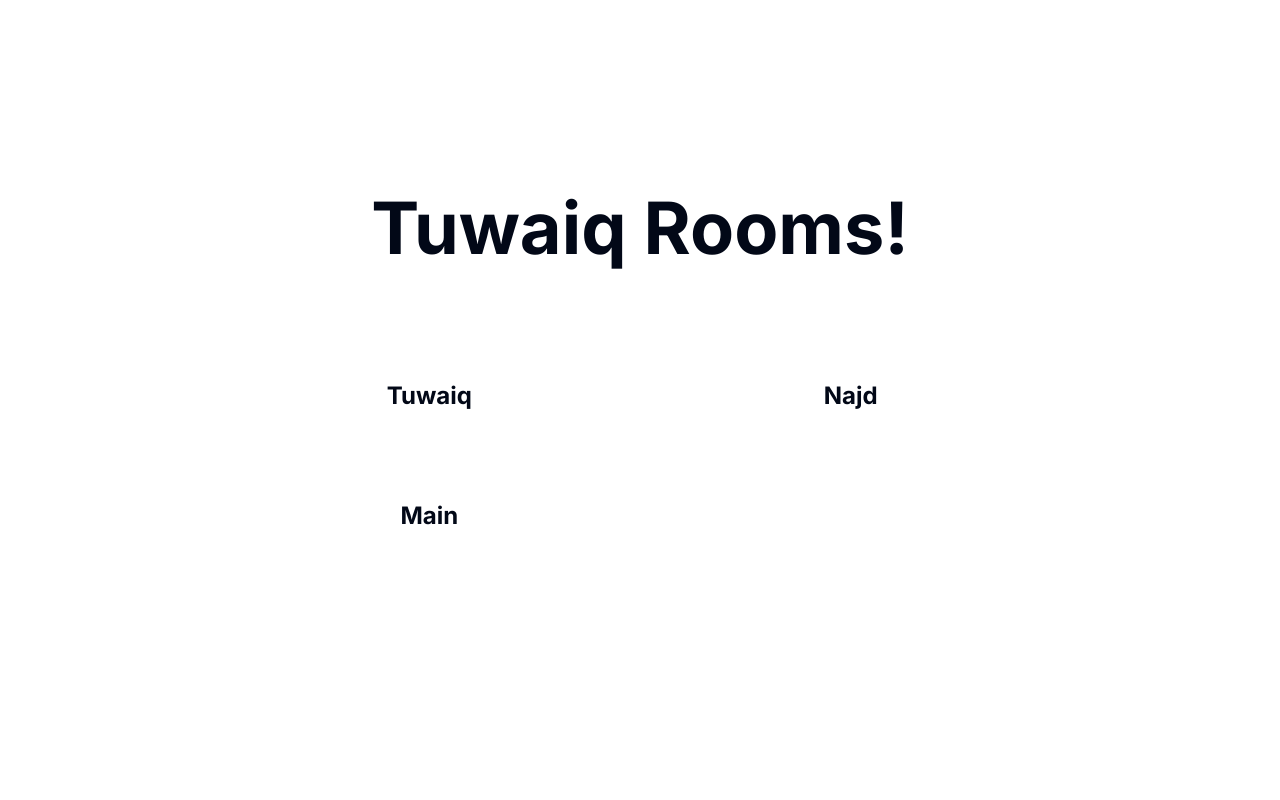
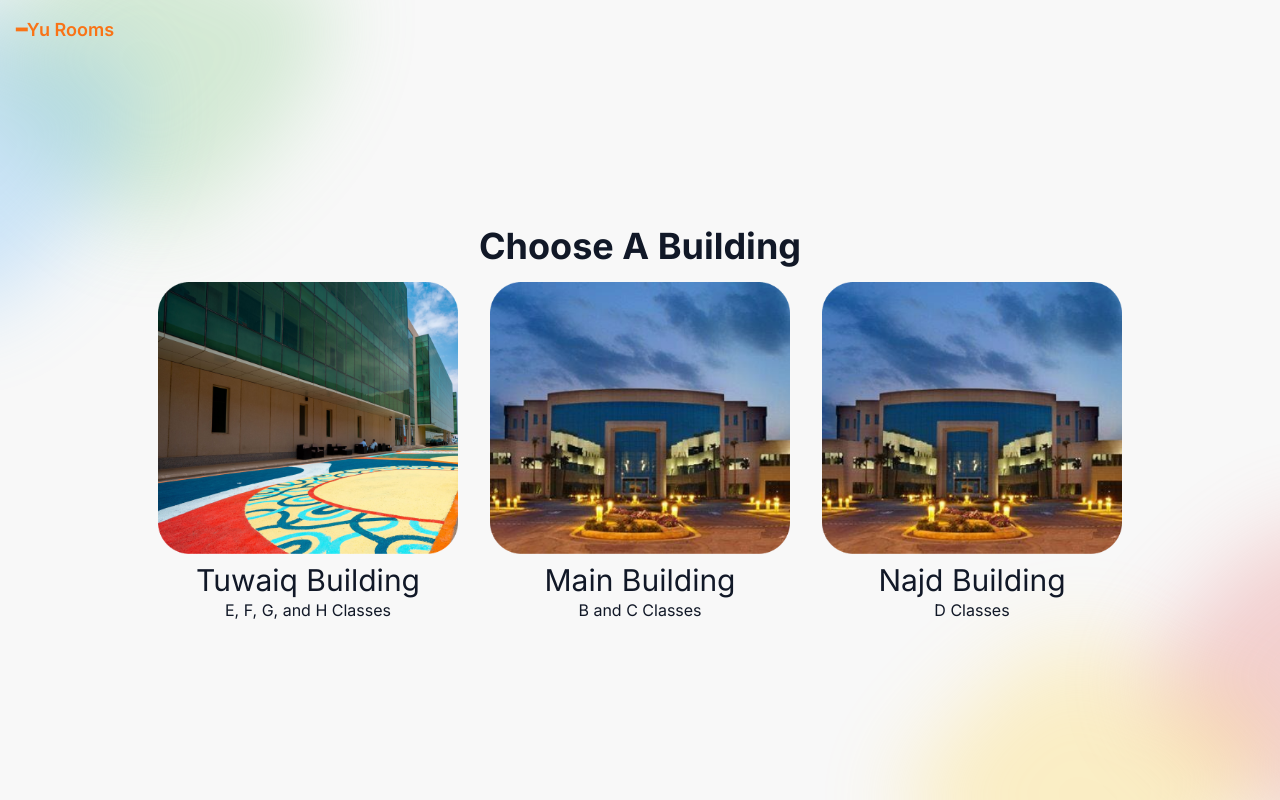
Before and after one commit to GDSC-YU/yu-rooms, a Next.js app: page /building in a window 1280 px wide. Built offline with nearby package versions, Linux system fonts and the light colour scheme.

Commit message:
Worked on main page + building page, rest will follow up shortly

```diff
--- a/assets/images/index.ts
+++ b/assets/images/index.ts
@@ -7,4 +7,7 @@ import yuLogo from "./yu-logo.svg";
 import mainBulding from "./main-building.png";
 import tuwaiq from "./tuwaiq.png";
 
-export { bgImage1, bgImage2, bgImage3, yuLogo, mainBulding, tuwaiq, Gdscyu };
+
+import GoogleBg from "./Background.svg";
+
+export { bgImage1, bgImage2, bgImage3, yuLogo, mainBulding, tuwaiq, Gdscyu, GoogleBg};
--- a/src/app/building/[building]/[corner]/page.tsx
+++ b/src/app/building/[building]/[corner]/page.tsx
@@ -8,6 +8,7 @@ export default function corner({
 }) {
   return (
     <main>
+
       <p>
         You are in building {params.building} and corner {params.corner}
       </p>
--- a/src/app/building/[building]/page.tsx
+++ b/src/app/building/[building]/page.tsx
@@ -6,6 +6,10 @@ import {
   Buildings,
   GoogleColor,
 } from "@/constants/constants";
+
+import Image from "next/image";
+
+import { GoogleBg } from "../../../../assets/images";
 import GoogleButton from "@/components/temp/google_button";
 export default function Building({ params }: { params: { building: string } }) {
   let cornersArray: string[] = [];
@@ -18,6 +22,7 @@ export default function Building({ params }: { params: { building: string } }) {
   }
   return (
     <main>
+
       <h1 className="text-center text-2xl font-bold">
         {params.building.toUpperCase()}
       </h1>
@@ -33,6 +38,7 @@ export default function Building({ params }: { params: { building: string } }) {
           );
         })}
       </div>
+
     </main>
   );
 }
--- a/src/app/building/page.tsx
+++ b/src/app/building/page.tsx
@@ -1,31 +1,64 @@
-import GoogleButton from "@/components/temp/google_button";
-import { GoogleColor, Buildings } from "@/constants/constants";
+import Image from "next/image";
+import Link from "next/link";
+import { tuwaiq, mainBulding, GoogleBg } from "../../../assets/images";
+
 export default function Home() {
   return (
-    <main className="flex h-[100lvh] flex-col items-center justify-center p-5 text-center md:gap-y-10">
-      <h1 className="text-5xl font-bold leading-normal md:text-7xl">
-        <span className="text-yu-orange-dark">Tuwaiq</span> Rooms!
-      </h1>
-      <div className="cards grid w-full grid-cols-2 justify-items-center gap-4 py-10 lg:w-2/3">
-        <GoogleButton
-          href={`/building/${Buildings.Tuwaiq}`}
-          color={GoogleColor.Red}
-          ariaLabel="Tuwaiq"
-          text="Tuwaiq"
-        />
-        <GoogleButton
-          href={`/building/${Buildings.Najd}`}
-          color={GoogleColor.Yellow}
-          ariaLabel="Najd"
-          text="Najd"
-        />
-        <GoogleButton
-          href={`/building/${Buildings.Main}`}
-          color={GoogleColor.Green}
-          ariaLabel="Main"
-          text="Main"
-        />
+    <div className="relative min-h-screen bg-contain bg-center">
+      <Image
+        src={GoogleBg}
+        alt="Background"
+        layout="fill"
+        objectFit="cover"
+        className="z-0"
+        priority
+      />
+
+      <div className="flex flex-col items-center justify-center min-h-screen relative z-10">
+
+
+
+        <div className="absolute top-4 left-4 md:top-4 md:left-4 z-20">
+          <Link href="/"
+            className="text-lg font-semibold text-orange-500"> ━Yu Rooms
+          </Link>
+        </div>
+
+        {/* Title */}
+        <div className="w-full mt-4 px-4 md:px-0 ">
+          <h1 className="text-3xl md:text-4xl font-bold text-gray-900 text-center mt-8 mb-4">Choose A Building</h1>
+        </div>
+
+        {/* Buildings grid */}
+        <div className="grid grid-cols-1 md:grid-cols-3 gap-8 px-4 md:p-0">
+          {/* Tuwaiq Building */}
+          <Link href="/building/tuwaiq">
+            <div className="cursor-pointer">
+              <Image src={tuwaiq} alt="Tuwaiq Building" width={300} height={200} />
+              <p className="text-center mt-2 text-xl md:text-3xl text-gray-900">Tuwaiq Building</p>
+              <p className="text-center text-gray-900">E, F, G, and H Classes</p>
+            </div>
+          </Link>
+
+          {/* Main Building */}
+          <Link href="/building/main">
+            <div className="cursor-pointer">
+              <Image src={mainBulding} alt="Main Building" width={300} height={200} />
+              <p className="text-center mt-2 text-xl md:text-3xl text-gray-900">Main Building</p>
+              <p className="text-center text-gray-900">B and C Classes</p>
+            </div>
+          </Link>
+
+          {/* Najd Building */}
+          <Link href="/building/najd">
+            <div className="cursor-pointer">
+              <Image src={mainBulding} alt="Najd Building" width={300} height={200} />
+              <p className="text-center mt-2 text-xl md:text-3xl text-gray-900">Najd Building</p>
+              <p className="text-center text-gray-900">D Classes</p>
+            </div>
+          </Link>
+        </div>
       </div>
-    </main>
+    </div>
   );
 }
```
Also changed, not shown: assets/images/Background.svg (added).
